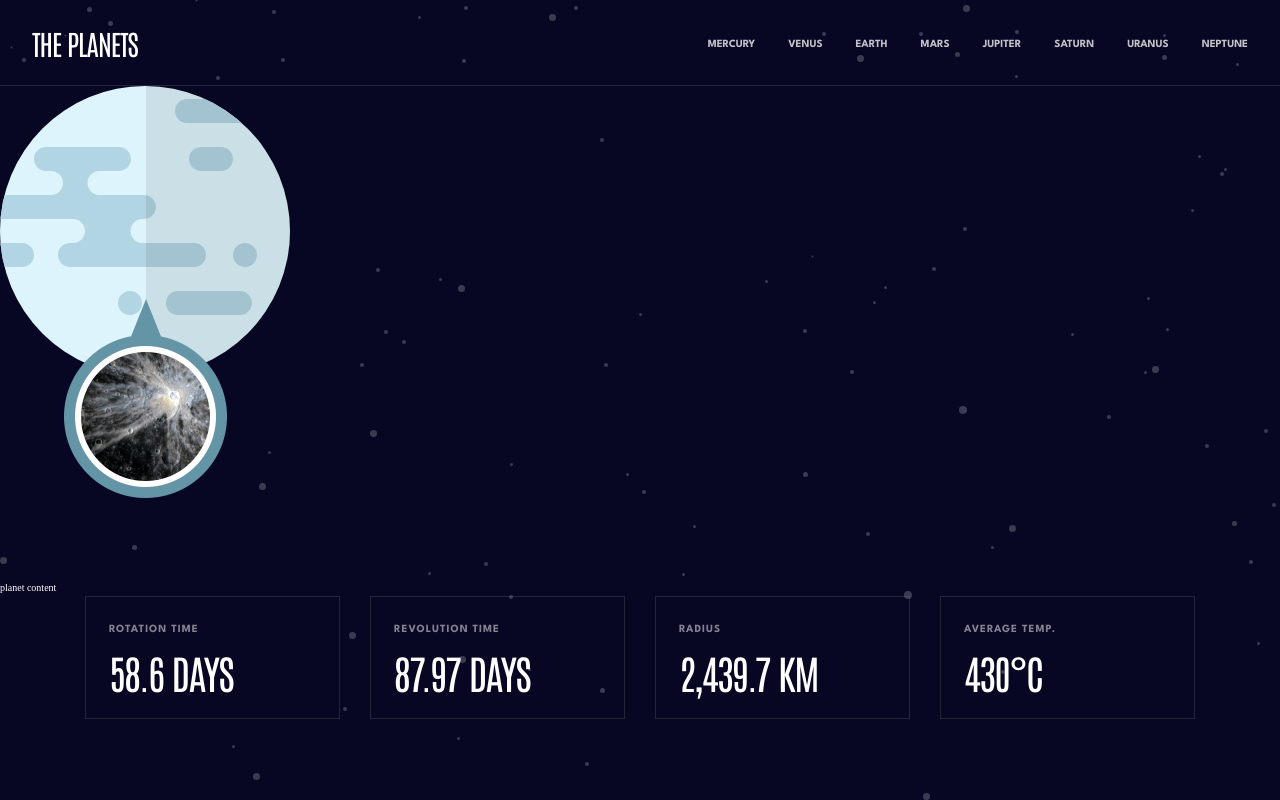
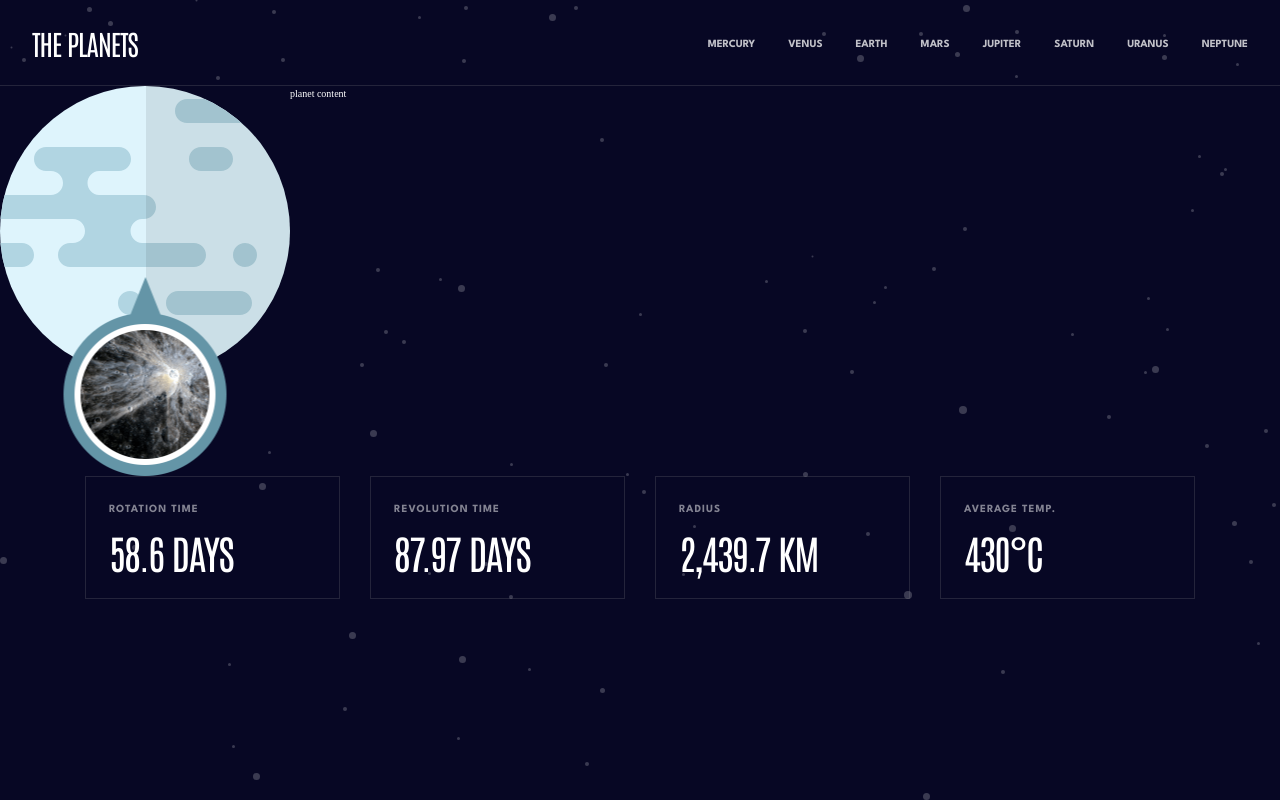
Before and after one commit to IngridaKvet/Planets, a React (Vite) app: page /mercury in a window 1280 px wide. Built offline with nearby package versions, Linux system fonts and the light colour scheme.

Commit message:
Refactor planet image styling

```diff
--- a/src/components/PlanetImage/PlanetImage.jsx
+++ b/src/components/PlanetImage/PlanetImage.jsx
@@ -9,7 +9,7 @@ const PlanetImage = ({ planet, tab }) => {
 
   return (
     <div className={styles.imageWrapper}>
-      <img className={styles.planetImage} src={mainImg} alt={`${planet.name} illustration`} />
+      <img className={`${styles.planetImage} ${tab === "geology" ? styles.withGeology : ""}`}src={mainImg} alt={`${planet.name} illustration`} />
       {tab === "geology" && (
         <img
           className={`${styles.geologyImage} ${styles[name]}`}
--- a/src/components/PlanetImage/planetImage.module.scss
+++ b/src/components/PlanetImage/planetImage.module.scss
@@ -1,51 +1,27 @@
-.geologyImage {
+.imageWrapper {
+  position: relative;
   display: flex;
   justify-content: center;
-  position: relative;
+  align-items: center;
 }
 
-.mercury,
-.venus,
-.earth,
-.mars,
-.uranus,
-.neptune {
-  width: 16.3rem;
-  top: -82px;
+.planetImage {
+  display: block;
+  width: 100%;
 }
 
-.mercury {
-  left: 64px;
+.withGeology{
+  margin-bottom: 100px;
 }
 
-.venus {
-  left: 119px;
-}
-
-.earth {
-  left: 144px;
-}
-
-.mars {
-  left: 87px;
-}
-
-.jupiter {
+.geologyImage {
+  position: absolute;
+  bottom: 0;
   width: 16.3rem;
-  top: -92px;
-  left: 210px;
+  transform: translateX(-50%);
+  left: 50%;
 }
 
 .saturn {
-  width: 16.3rem;
-  top: -280px;
-  left: 252px;
+  bottom: 130px;
 }
-
-.uranus {
-  left: 148px;
-}
-
-.neptune {
-  left: 144px;
-}
--- a/src/components/PlanetPage/PlanetPage.jsx
+++ b/src/components/PlanetPage/PlanetPage.jsx
@@ -7,9 +7,10 @@ import PlanetContent from "../PlanetContent/PlanetContent";
 const PlanetPage = ({ planet }) => {
   return (
     <section className={styles.page}>
+        <div className={styles.contentWrapper}>
         <PlanetImage planet={planet} tab={"geology"}/>
         <PlanetContent planet={planet}/>
-
+</div>
 
 
       <PlanetStats planet={planet} />
--- a/src/components/PlanetPage/planetPage.module.scss
+++ b/src/components/PlanetPage/planetPage.module.scss
@@ -0,0 +1,3 @@
+.contentWrapper{
+    display: flex;
+}
```
